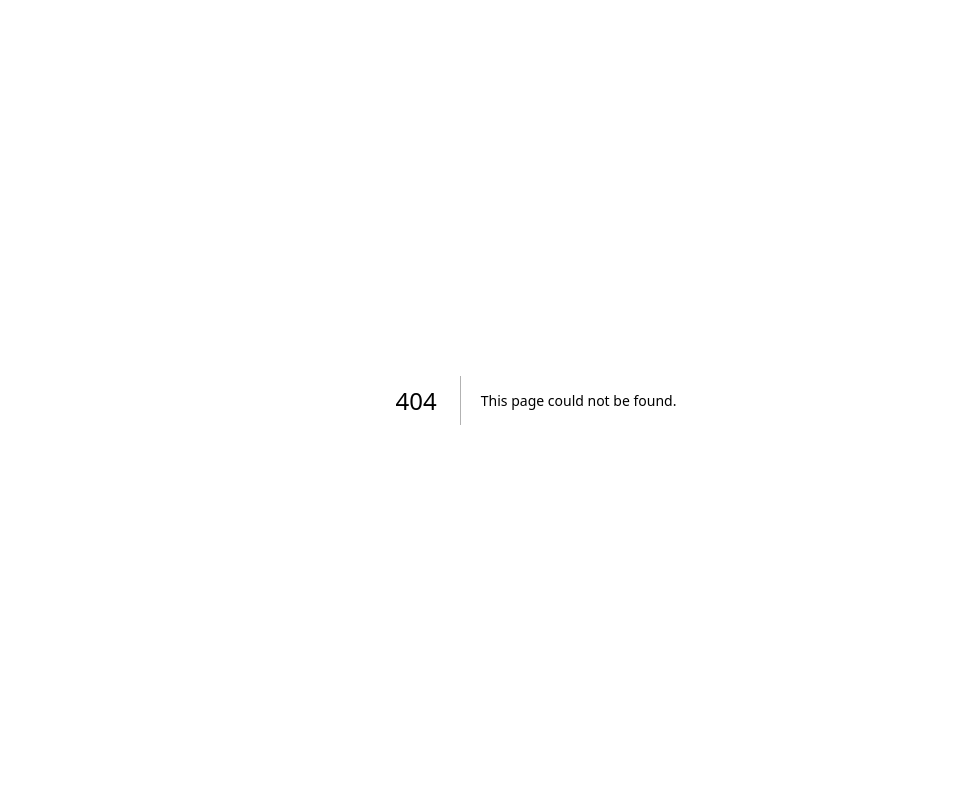
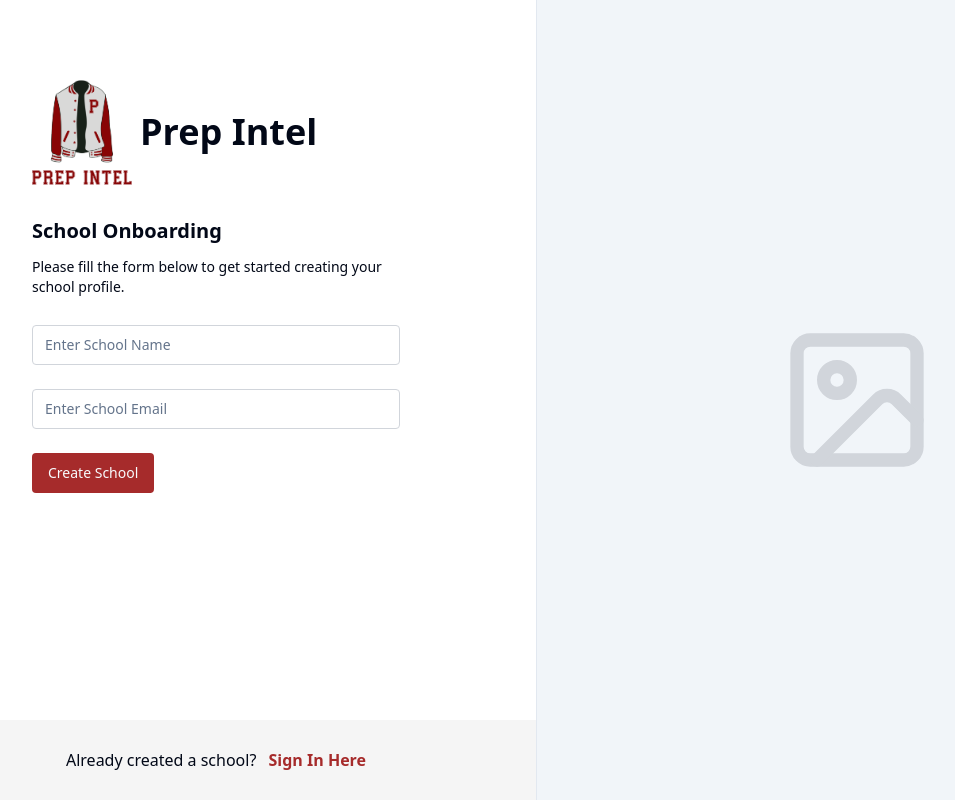
Before and after one commit to Idea2ImpactTechSolutions/prep-intel, a Next.js app: page /admin/school in a window 1280 px wide. Before the commit this address had no page. Shown: the whole page, without its empty margins (104-1059 px from the left). Built offline with nearby package versions, Linux system fonts and the light colour scheme.

Commit message:
add create school page

```diff
--- /dev/null
+++ b/app/admin/(routes)/school/page.tsx
@@ -0,0 +1,37 @@
+"use client"
+
+import { Button } from "@/components/ui/button";
+import { Input } from "@/components/ui/input";
+
+export default function SchoolAdminRegisterPage() {
+    return (
+        <section>
+            <h1 className="text-xl font-bold">School Onboarding</h1>
+            <p className="py-3 text-sm">Please fill the form below to get started creating your school profile. </p>
+            <div className="mt-4">
+                <form>
+                    <div>
+                        <Input
+                            id=""
+                            name=""
+                            onChange={() => null}
+                            placeholder="Enter School Name"
+                        />
+                    </div>
+                    <div className="mt-6">
+                        <Input
+                            id=""
+                            name=""
+                            type="email"
+                            onChange={() => null}
+                            placeholder="Enter School Email"
+                        />
+                    </div>
+                    <div className="mt-6">
+                        <Button>Create School</Button>
+                    </div>
+                </form>
+            </div>
+        </section>
+    )
+}
--- /dev/null
+++ b/app/admin/layout.tsx
@@ -0,0 +1,42 @@
+import Image from "next/image";
+import Link from "next/link";
+import { ImageIcon } from "lucide-react";
+import AuthFooter from "../(auth)/(routes)/_components/auth-footer";
+
+export default function AuthLayout({
+  children,
+}: {
+  children: React.ReactElement;
+}) {
+  return (
+    <main className='min-h-screen bg-white'>
+      <section className='grid lg:grid-cols-2 font-sans'>
+        <aside className='bg-white min-h-screen flex flex-col'>
+          <div className='flex-1 mx-10 pt-20 md:w-[23rem] md:mx-auto'>
+            <div className='flex gap-2 items-center justify-start mb-8'>
+              <Image
+                src='/images/logo/logo.png'
+                alt='logo'
+                width={100}
+                height={100}
+              />
+              <h2 className='text-4xl font-bold font-sans'>Prep Intel</h2>
+            </div>
+            {children}
+          </div>
+          <div className='bg-neutral-100 h-[5rem] grid place-content-center'>
+            <p>
+              Already created a school?{" "}
+              <Link href='/login' className='text-primary font-semibold ml-2'>
+                Sign In Here
+              </Link>
+            </p>
+          </div>
+        </aside>
+        <aside className='hidden bg-accent border-l min-h-screen lg:grid place-content-center'>
+          <ImageIcon className='text-gray-300 w-[10rem] h-[10rem]' />
+        </aside>
+      </section>
+    </main>
+  );
+}
```
